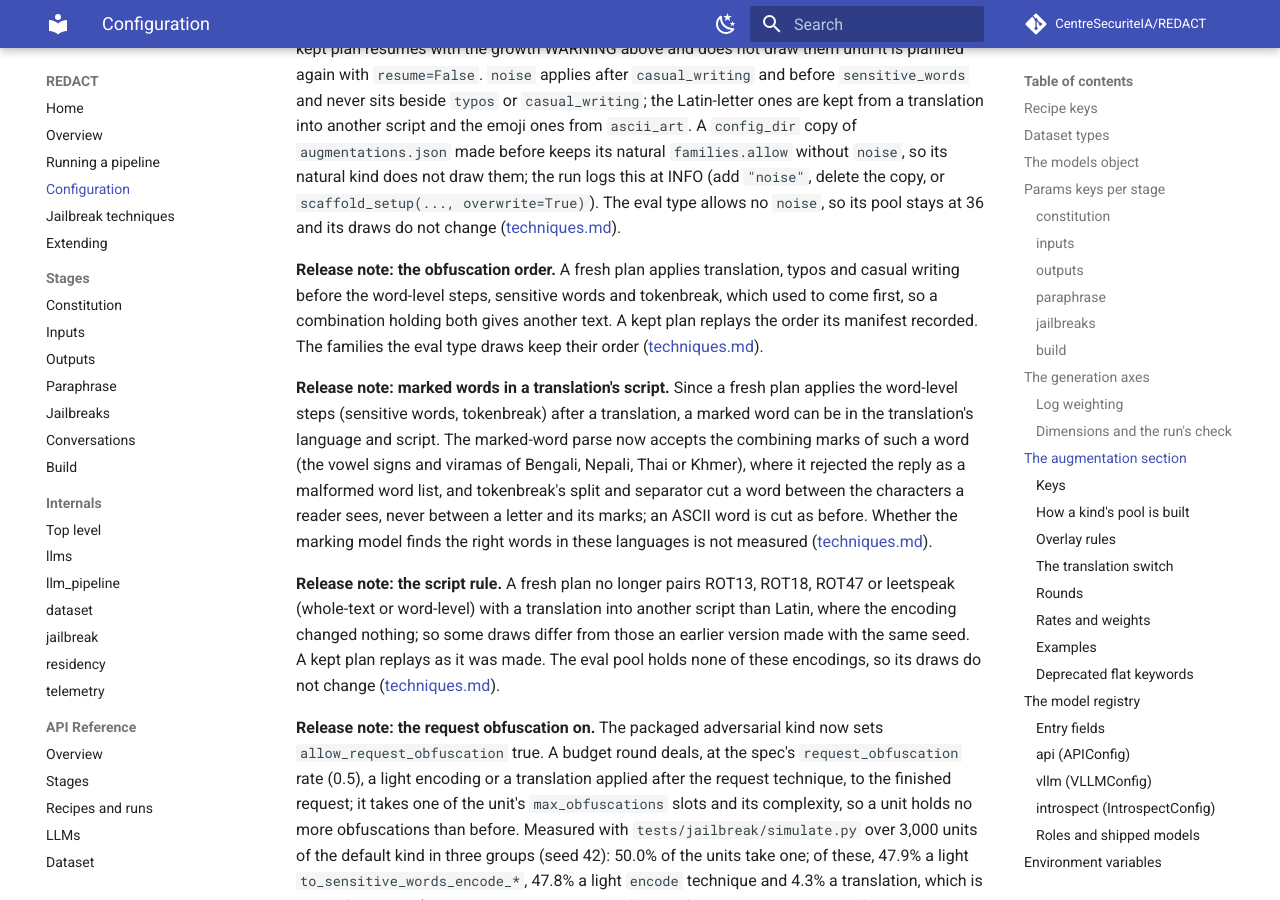
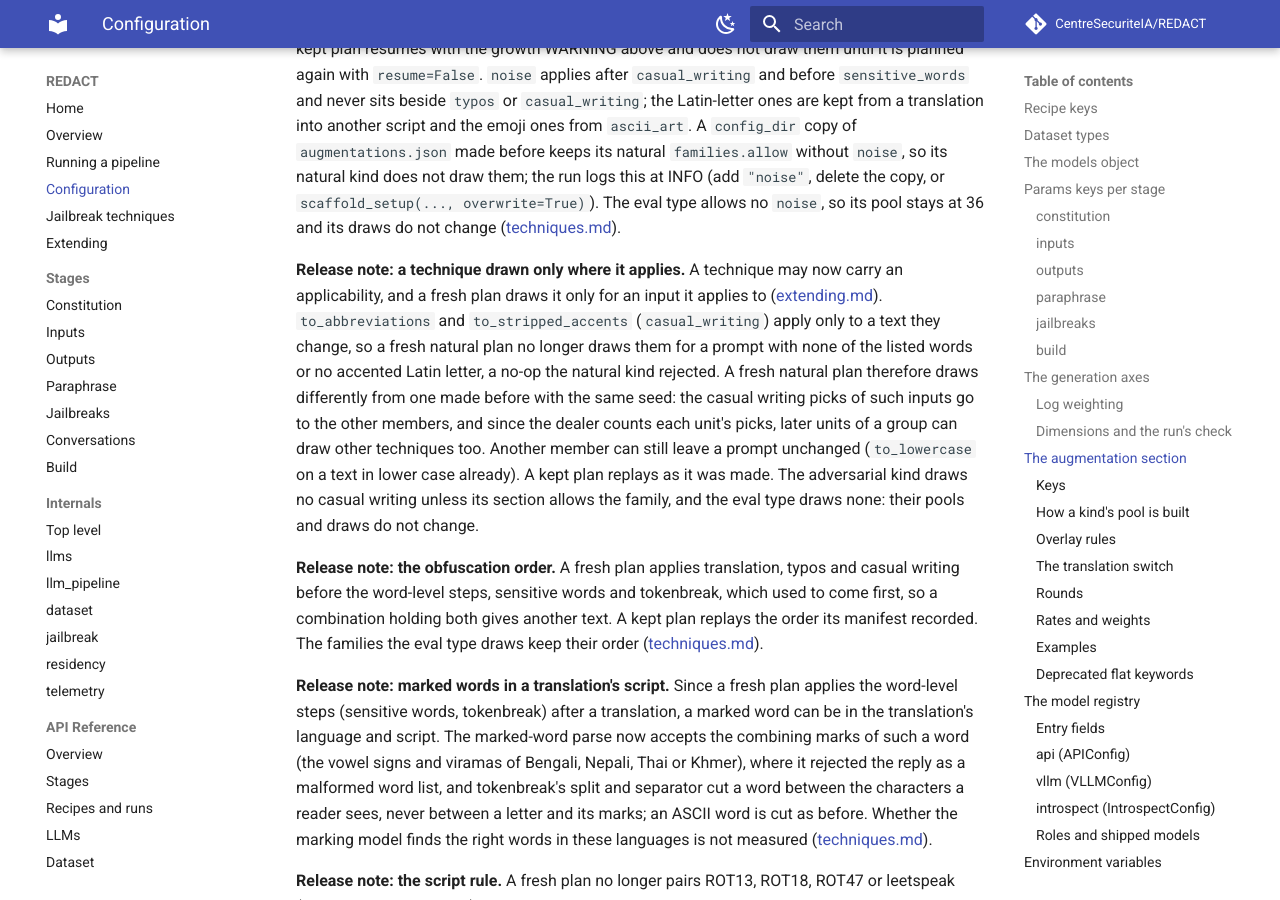
Before and after one commit to CentreSecuriteIA/REDACT, an MkDocs documentation site: the page built from docs/configuration.md, in a window 1280 px wide and 900 px high, scrolled down 12995 px. Built offline with MkDocs 1.6.1 and Material for MkDocs 9.7.7, drawn with Linux system fonts in a browser that asks for light colours; comment, search, counter and statistics services are not loaded.

Commit message:
Draw abbreviations and accent stripping only for a text they change
to_abbreviations and to_stripped_accents each move their body into a
helper (_abbreviated, _without_accents) and take the applicability
helper(text) != text, so the predicate cannot drift from the technique; a
test checks over neutral texts, of every entry type, that it is true
exactly when the technique changes the text. A fresh natural plan no
longer draws them as no-ops.

Fixtures: the registry fixture marks the two has_applicable. The dealing
digest (_PINNED_DRAWS, all_techniques over the simulated inputs) moved:
those inputs hold no accent, so to_stripped_accents, in 7 of the 240 dealt
units, is never drawn, and the re-dealt casual writing picks change 65
units, 40 of them outside casual writing; the undealt draws do not move.
The eval draws digest, eval_pool.json (36) and natural_pool.json are
unchanged. build_files.json has no changed cell: the training run's
natural plan now draws to_lowercase and to_doubled_punctuation as its two
rejected no-ops where it drew to_abbreviations and to_stripped_accents,
and a third unit to_dropped_spaces for to_uppercase, so 30 of 32
jailbreak rows are accepted as before; test_build_files.py's docstring
says so.

Co-Authored-By: Claude Opus 5.5 <noreply@anthropic.com>

```diff
--- a/docs/configuration.md
+++ b/docs/configuration.md
@@ -391,6 +391,21 @@ natural kind does not draw them; the run logs this at INFO (add `"noise"`,
 delete the copy, or `scaffold_setup(..., overwrite=True)`). The eval type
 allows no `noise`, so its pool stays at 36 and its draws do not change
 ([techniques.md](techniques.md#what-the-families-do)).
+
+**Release note: a technique drawn only where it applies.** A technique may
+now carry an applicability, and a fresh plan draws it only for an input it
+applies to ([extending.md](extending.md#add-a-jailbreak-technique)).
+`to_abbreviations` and `to_stripped_accents` (`casual_writing`) apply only
+to a text they change, so a fresh natural plan no longer draws them for a
+prompt with none of the listed words or no accented Latin letter, a no-op
+the natural kind rejected. A fresh natural plan therefore draws differently
+from one made before with the same seed: the casual writing picks of such
+inputs go to the other members, and since the dealer counts each unit's
+picks, later units of a group can draw other techniques too. Another member
+can still leave a prompt unchanged (`to_lowercase` on a text in lower case
+already). A kept plan replays as it was made. The adversarial kind draws no
+casual writing unless its section allows the family, and the eval type
+draws none: their pools and draws do not change.
 
 **Release note: the obfuscation order.** A fresh plan applies translation,
 typos and casual writing before the word-level steps, sensitive words and
```
Also changed, not shown: CLAUDE.md (+1 -1 lines), docs/extending.md (+6 -1 lines), docs/internals/jailbreak.md (+3 -1 lines), docs/techniques.md (+6 -2 lines), 6 other files.
